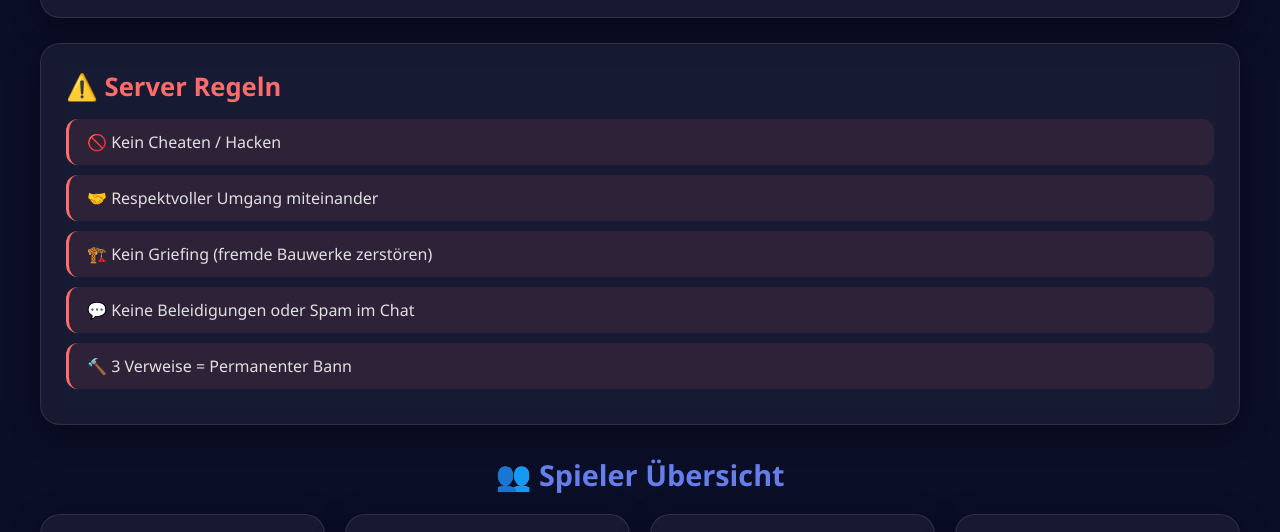
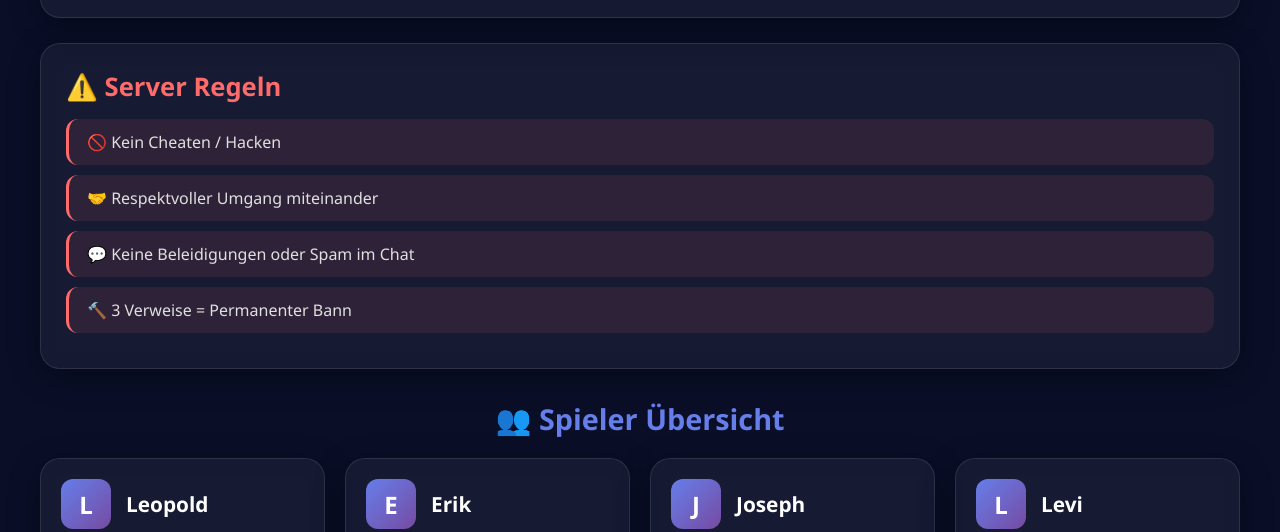
Before and after one commit to AugsburgMc/Mc, a plain HTML site: page index.html in a window 1280 px wide. Shown: the part 191-723 px from the top of the page. Drawn offline with Linux system fonts and the light colour scheme.

Commit message:
Update index.html

```diff
--- a/index.html
+++ b/index.html
@@ -270,7 +270,6 @@
             <h2>⚠️ Server Regeln</h2>
             <div class="rule-item">🚫 Kein Cheaten / Hacken</div>
             <div class="rule-item">🤝 Respektvoller Umgang miteinander</div>
-            <div class="rule-item">🏗️ Kein Griefing (fremde Bauwerke zerstören)</div>
             <div class="rule-item">💬 Keine Beleidigungen oder Spam im Chat</div>
             <div class="rule-item">🔨 3 Verweise = Permanenter Bann</div>
         </div>
```
